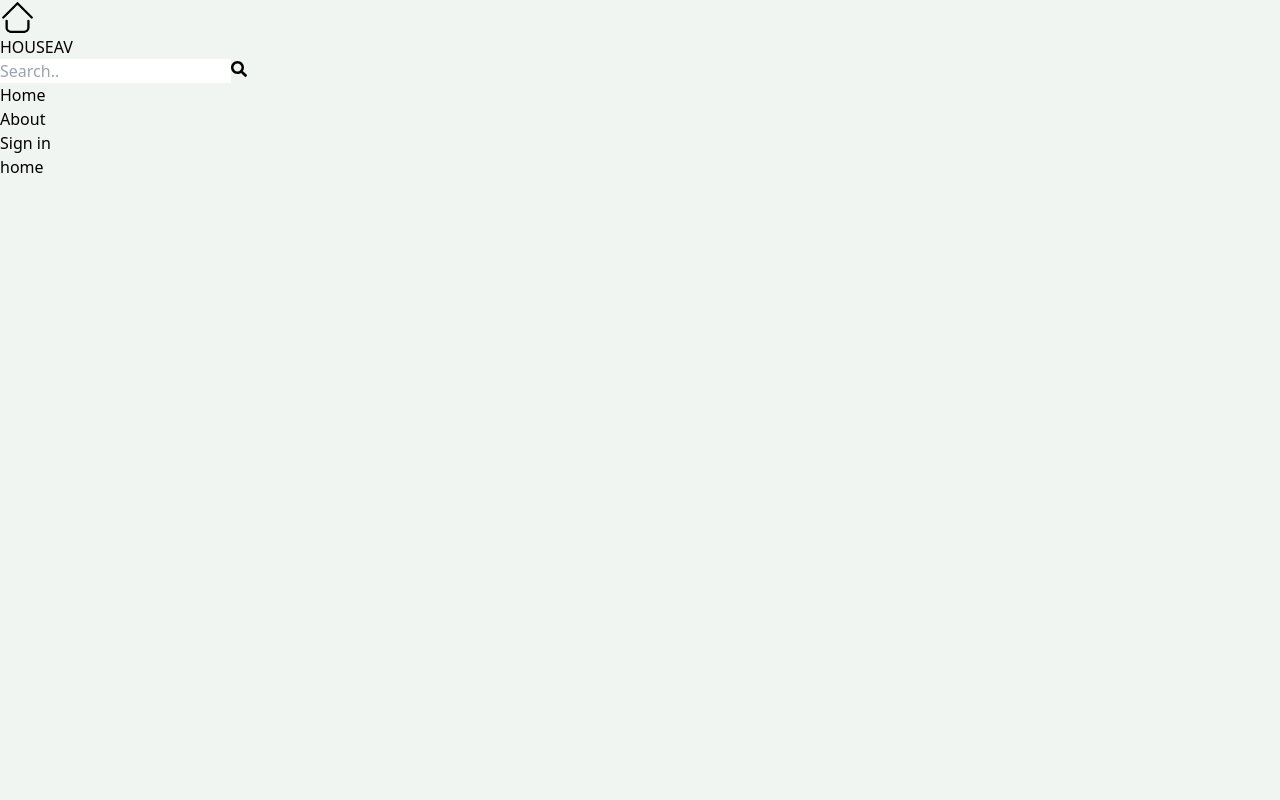
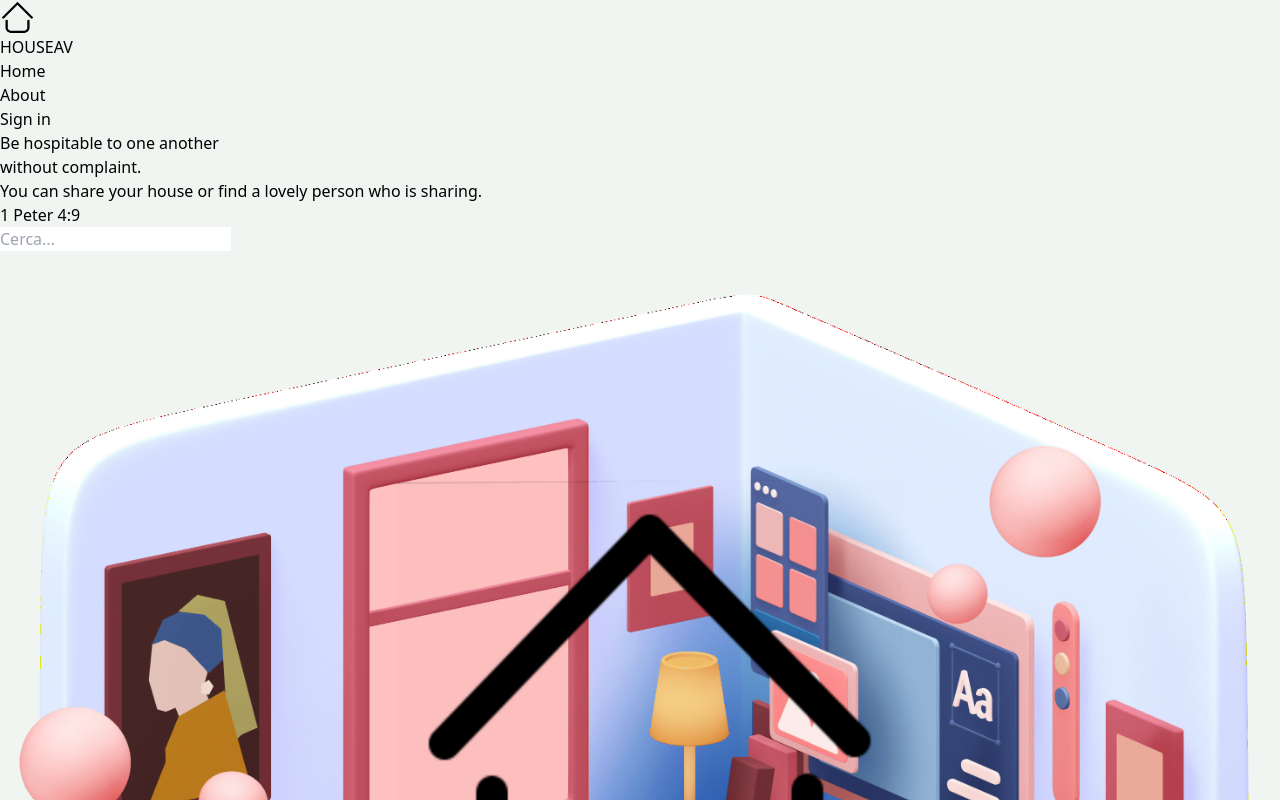
Before and after one commit to lucaimbalzano/houseav, a React (Vite) app in the folder client/: page / in a window 1280 px wide. Shown: the top 800 px of the page. Built offline with nearby package versions, Linux system fonts and the light colour scheme; no server answers.

Commit message:
homePage ui and recent house added, fixed searchFilter component isolated

```diff
--- a/client/src/components/Header.jsx
+++ b/client/src/components/Header.jsx
@@ -14,32 +14,11 @@ export default function Header() {
     const handleResize = () => {
       setIsSmallScreen(window.innerWidth <= 640);
     };
-
     window.addEventListener("resize", handleResize);
-
-    // Cleanup function to remove the event listener
     return () => {
       window.removeEventListener("resize", handleResize);
     };
   }, []);
-
-  const handleSubmit = (event) => {
-    event.preventDefault();
-    const urlParams = new URLSearchParams(window.location.search);
-    urlParams.set("searchTerm", searchTerm);
-    const searchQuery = urlParams.toString();
-    navigate(`/search?${searchQuery}`);
-  };
-
-  console.log(location.search);
-
-  useEffect(() => {
-    const urlParams = new URLSearchParams(location.search);
-    const searchTermFromUrl = urlParams.get("searchTerm");
-    if (searchTermFromUrl) {
-      setSearchTerm(searchTermFromUrl);
-    }
-  }, [location.search]);
 
   return (
     <header className="bg-slate-200">
@@ -59,21 +38,7 @@ export default function Header() {
             </div>
           )}
         </Link>
-        <form
-          className="bg-slate-100 rounded-lg p-3 flex items-center"
-          onSubmit={handleSubmit}
-        >
-          <input
-            type="text"
-            placeholder="Search.."
-            className="bg-transparent focus:outline-none w-24 sm:w-64"
-            value={searchTerm}
-            onChange={(e) => setSearchTerm(e.target.value)}
-          />
-          <button>
-            <FaSearch className="text-slate-600" />
-          </button>
-        </form>
+
         <ul className="flex gap-4">
           <Link to="/">
             <li className="hidden sm:inline text-slate-400 hover:text-slate-200">
--- /dev/null
+++ b/client/src/components/SearchFilter/SearchFilter.jsx
@@ -0,0 +1,66 @@
+import { useEffect, useState } from "react";
+import { FaSearch } from "react-icons/fa";
+import { Link, useNavigate } from "react-router-dom";
+
+export default function SearchFilter() {
+  const [searchTerm, setSearchTerm] = useState("");
+  const navigate = useNavigate();
+
+  const handleSubmit = (event) => {
+    event.preventDefault();
+    const urlParams = new URLSearchParams(window.location.search);
+    urlParams.set("searchTerm", searchTerm);
+    const searchQuery = urlParams.toString();
+    navigate(`/search?${searchQuery}`);
+  };
+
+  useEffect(() => {
+    const urlParams = new URLSearchParams(location.search);
+    const searchTermFromUrl = urlParams.get("searchTerm");
+    if (searchTermFromUrl) {
+      setSearchTerm(searchTermFromUrl);
+    }
+    console.log(searchTerm);
+  }, [location.search]);
+
+  const svgSearch = (
+    <svg
+      xmlns="http://www.w3.org/2000/svg"
+      className="h-6 w-6"
+      fill="none"
+      viewBox="0 0 24 24"
+      stroke="currentColor"
+    >
+      <path
+        strokeLinecap="round"
+        strokeLinejoin="round"
+        strokeWidth="2"
+        d="M21 21l-6-6m2-5a7 7 0 11-14 0 7 7 0 0114 0z"
+      />
+    </svg>
+  );
+  return (
+    <div>
+      <form
+        className="bg-slate-100 rounded-lg p-3 flex items-center "
+        onSubmit={handleSubmit}
+      >
+        <div className="w-[304px]">
+          <div className="flex items-center w-full h-12 rounded-lg focus-within:shadow-lg bg-white overflow-hidden">
+            <input
+              className="peer h-full w-full outline-none text-sm text-gray-700 pl-4"
+              type="text"
+              id="search"
+              placeholder="Cerca..."
+              value={searchTerm}
+              onChange={(e) => setSearchTerm(e.target.value)}
+            />
+            <div className="grid place-items-center h-full w-12 text-gray-300 pr-3">
+              <button>{svgSearch}</button>
+            </div>
+          </div>
+        </div>
+      </form>
+    </div>
+  );
+}
--- a/client/src/firebase.js
+++ b/client/src/firebase.js
@@ -1,9 +1,5 @@
-// Import the functions you need from the SDKs you need
 import { initializeApp } from "firebase/app";
-// TODO: Add SDKs for Firebase products that you want to use
-// https://firebase.google.com/docs/web/setup#available-libraries
 
-// Your web app's Firebase configuration
 const firebaseConfig = {
   apiKey: import.meta.env.VITE_FIREBASE_API_KEY,
   authDomain: import.meta.env.VITE_FIREBASE_AUTHDOMAIN,
@@ -13,5 +9,4 @@ const firebaseConfig = {
   appId: import.meta.env.VITE_FIREBASE_APP_ID
 };
 
-// Initialize Firebase
 export const firebaseApp = initializeApp(firebaseConfig);
--- a/client/src/pages/Home.jsx
+++ b/client/src/pages/Home.jsx
@@ -1,5 +1,95 @@
-import React from "react";
+import { useEffect, useState } from "react";
+import { Link } from "react-router-dom";
+import { Swiper, SwiperSlide } from "swiper/react";
+import { Navigation } from "swiper/modules";
+import SwiperCore from "swiper";
+import "swiper/css/bundle";
+import ListingItem from "../components/ListingItem";
+import SearchFilter from "../components/SearchFilter/SearchFilter";
 
 export default function Home() {
-  return <div>home</div>;
+  const [offerListings, setOfferListings] = useState([]);
+  SwiperCore.use([Navigation]);
+  console.log(offerListings);
+  useEffect(() => {
+    const fetchOfferListings = async () => {
+      try {
+        const res = await fetch("/api/listing/get?offer=true&limit=4");
+        const data = await res.json();
+        setOfferListings(data);
+      } catch (error) {
+        console.log(error);
+      }
+    };
+    fetchOfferListings();
+  }, []);
+  return (
+    <div>
+      {/* top */}
+      <div className="flex-wrap md:flex h-screen justify-center">
+        <div className="flex flex-3 flex-col gap-6 p-10 md:p-28 px-3 max-w-6xl mx-auto ">
+          <h1 className="text-black-700 font-bold text-5xl lg:text-5xl">
+            Be <span className="text-slate-500">hospitable</span> to one another
+            <br />
+            without complaint.
+          </h1>
+          <div className="text-gray-400 text-xs sm:text-sm">
+            You can share your house or find a lovely person who is sharing.
+            <br />1 Peter 4:9
+          </div>
+          <SearchFilter />
+        </div>
+        <div className="flex-2 flex justify-center items-center pr-2 md:pr-32">
+          <img
+            src="./roomHomePage2.png"
+            alt=""
+            className="h-[300px] w-[340px] items-center"
+          />
+        </div>
+      </div>
+
+      {/* swiper */}
+      <Swiper navigation>
+        {offerListings &&
+          offerListings.length > 0 &&
+          offerListings.map((listing) => (
+            <SwiperSlide key={listing._id}>
+              <div
+                style={{
+                  background: `url(${listing.imageUrls[0]}) center no-repeat`,
+                  backgroundSize: "cover",
+                }}
+                className="h-[500px]"
+                key={listing._id}
+              ></div>
+            </SwiperSlide>
+          ))}
+      </Swiper>
+
+      {/* listing results for offer, sale and rent */}
+
+      <div className="max-w-6xl mx-auto p-3 flex flex-col gap-8 my-10">
+        {offerListings && offerListings.length > 0 && (
+          <div className="">
+            <div className="my-3">
+              <h2 className="text-2xl font-semibold text-slate-600">
+                Recent offers
+              </h2>
+              <Link
+                className="text-sm text-blue-800 hover:underline"
+                to={"/search?offer=true"}
+              >
+                Show more offers
+              </Link>
+            </div>
+            <div className="flex flex-wrap gap-4">
+              {offerListings.map((listing) => (
+                <ListingItem listing={listing} key={listing._id} />
+              ))}
+            </div>
+          </div>
+        )}
+      </div>
+    </div>
+  );
 }
--- a/client/src/pages/Profile.jsx
+++ b/client/src/pages/Profile.jsx
@@ -43,7 +43,7 @@ export default function Profile() {
     const storage = getStorage(firebaseApp);
     const filenameOfNewEntry = new Date().getTime() + file.name;
     const storageRef = ref(storage, filenameOfNewEntry);
-    const uploadTask = uploadBytesResumable(storageRef, file); //progess watch
+    const uploadTask = uploadBytesResumable(storageRef, file); //progress watch
 
     uploadTask.on(
       "state_changed",
```
Also changed, not shown: client/src/components/ListingItem.jsx (+0 -17 lines), client/public/roomHomePage2.png (added), 1 other file (tests, documents, lock files or other folders).
